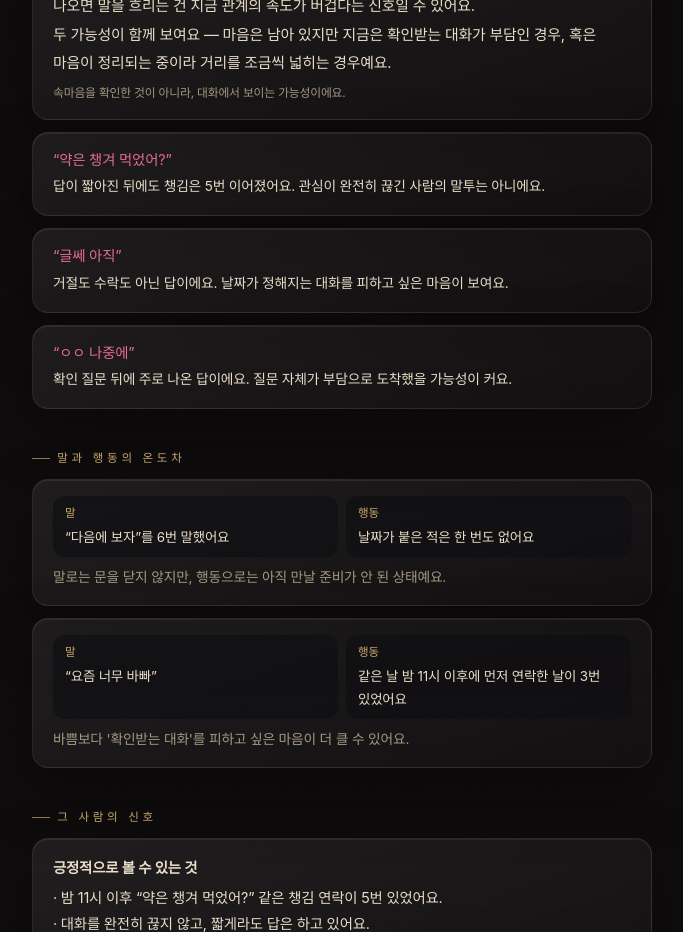
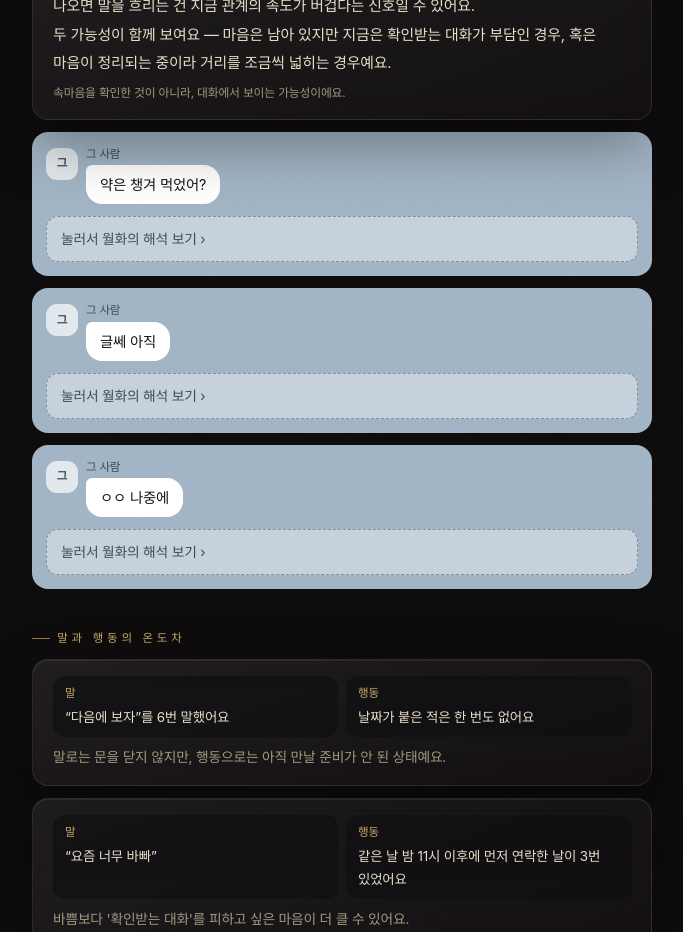
Before and after one commit to dkjy1416-oss/wolhayeon, a Next.js app: page /chat/sample in a window 1280 px wide. Shown: the part 1460-2392 px from the top of the page, without its empty margins (298-981 px from the left). Built offline with nearby package versions, Linux system fonts and the light colour scheme; no server answers; a web font is replaced by a local one.

Commit message:
0131 카톡 분석: 말풍선 해석·보관함·PDF (components/chat)

```diff
--- a/components/chat/AddToHome.tsx
+++ b/components/chat/AddToHome.tsx
@@ -46,7 +46,7 @@ export default function AddToHome() {
         ? "오른쪽 위 ⋮ 메뉴 → '홈 화면에 추가'"
         : "오른쪽 위 메뉴에서 '다른 브라우저로 열기' 후 홈 화면에 추가";
   return (
-    <div className="mx-auto mb-6 flex max-w-[620px] items-start gap-3 rounded-2xl border border-gold/25 bg-white/[0.04] px-4 py-3">
+    <div data-noprint className="mx-auto mb-6 flex max-w-[620px] items-start gap-3 rounded-2xl border border-gold/25 bg-white/[0.04] px-4 py-3">
       <span className="mt-0.5 text-[1.1rem]">🌙</span>
       <div className="flex-1">
         <p className="text-[0.86rem] font-semibold text-ivory">홈 화면에 추가해 두면 30일 동안 바로 다시 열 수 있어요</p>
--- a/components/chat/ChatResultView.tsx
+++ b/components/chat/ChatResultView.tsx
@@ -4,6 +4,7 @@ import Link from "next/link";
 import InView from "@/components/fx/InView";
 import SplitWords from "@/components/fx/SplitWords";
 import ResultChapterNav from "@/components/chat/ResultChapterNav";
+import RevealBubble from "@/components/chat/RevealBubble";
 import type { ChatOrder, ChatResult } from "@/lib/chat/types";
 
 const VIEW_DAYS = 30;
@@ -94,11 +95,9 @@ export default function ChatResultView({
             <p className="whitespace-pre-line text-[0.93rem] leading-[1.9] text-ivory">{r.partner_mind.reading}</p>
             <p className="mt-2 text-[0.74rem] text-ivory-dim">속마음을 확인한 것이 아니라, 대화에서 보이는 가능성이에요.</p>
           </div>
+          {/* 11/28: 근거 대화를 말풍선으로 — 누르면 해석 */}
           {r.partner_mind.clues.map((c, i) => (
-            <div key={i} className={card}>
-              <p className="text-[0.9rem] text-[#e46b8a]">“{c.quote}”</p>
-              <p className="mt-1 text-[0.86rem] leading-[1.8] text-ivory">{c.meaning}</p>
-            </div>
+            <RevealBubble key={i} quote={c.quote} meaning={c.meaning} who={partner} />
           ))}
         </InView>
       )}
--- /dev/null
+++ b/components/chat/MyResults.tsx
@@ -0,0 +1,51 @@
+"use client";
+
+import { useState } from "react";
+import Link from "next/link";
+
+export default function MyResults() {
+  const [email, setEmail] = useState("");
+  const [busy, setBusy] = useState(false);
+  const [msg, setMsg] = useState<{ ok: boolean; text: string } | null>(null);
+  const send = async () => {
+    setMsg(null);
+    if (!/^[^\s@]+@[^\s@]+\.[^\s@]+$/.test(email.trim())) return setMsg({ ok: false, text: "이메일을 확인해 주세요." });
+    setBusy(true);
+    try {
+      const r = await fetch("/api/chat/my", { method: "POST", headers: { "Content-Type": "application/json" }, body: JSON.stringify({ email }) });
+      const j = (await r.json().catch(() => ({}))) as { ok?: boolean; message?: string };
+      setMsg({ ok: !!j.ok, text: j.message ?? "잠시 후 다시 시도해 주세요." });
+    } catch {
+      setMsg({ ok: false, text: "잠시 후 다시 시도해 주세요." });
+    } finally {
+      setBusy(false);
+    }
+  };
+  return (
+    <div>
+      <p className="fx-kicker text-gold">My report</p>
+      <h1 className="font-display mt-3 text-[1.6rem] font-bold leading-snug text-ivory">
+        내 카톡 분석 결과
+        <br />
+        다시 보기
+      </h1>
+      <p className="mt-3 text-[0.9rem] leading-[1.8] text-ivory-dim">결제할 때 적은 이메일을 넣으면, 결과 링크를 메일로 다시 보내 드려요. 결과는 결제일부터 30일 동안 열 수 있어요.</p>
+      <input
+        type="email"
+        inputMode="email"
+        autoComplete="email"
+        value={email}
+        onChange={(e) => setEmail(e.target.value)}
+        placeholder="example@naver.com"
+        className="mt-6 h-13 w-full rounded-xl border border-gold-dim bg-ink px-4 py-3.5 text-ivory placeholder:text-ivory-dim/50"
+      />
+      <button type="button" onClick={send} disabled={busy} className="mt-3 flex min-h-14 w-full items-center justify-center rounded-full bg-gradient-to-b from-burgundy to-burgundy-deep font-semibold text-ivory disabled:opacity-60">
+        {busy ? "보내는 중…" : "결과 링크 메일로 받기"}
+      </button>
+      {msg && <p className={`mt-3 text-[0.86rem] leading-[1.7] ${msg.ok ? "text-ivory" : "text-thread"}`}>{msg.text}</p>}
+      <p className="mt-8 text-[0.8rem] leading-[1.8] text-ivory-dim">
+        메일이 안 오면 오른쪽 아래 고객센터로 알려 주세요. · <Link href="/chat" className="underline">카톡 분석 처음으로</Link>
+      </p>
+    </div>
+  );
+}
--- /dev/null
+++ b/components/chat/ResultTools.tsx
@@ -0,0 +1,19 @@
+"use client";
+
+/** 11/28 (경쟁사 비교): 결과 PDF 저장 · 다른 기기에서 다시 보기 */
+import Link from "next/link";
+
+export default function ResultTools() {
+  return (
+    <div data-noprint className="mx-auto mt-10 grid max-w-[620px] grid-cols-2 gap-2">
+      <style>{`@media print{[data-noprint],nav[aria-label="리포트 목차"],#ask,iframe{display:none!important}html,body{-webkit-print-color-adjust:exact;print-color-adjust:exact;background:#0e0b0d!important}.reveal{opacity:1!important;transform:none!important}}`}</style>
+      <button type="button" onClick={() => window.print()} className="flex min-h-12 items-center justify-center rounded-full border border-white/20 text-[0.88rem] text-ivory">
+        PDF로 저장하기
+      </button>
+      <Link href="/chat/my" className="flex min-h-12 items-center justify-center rounded-full border border-white/20 text-[0.88rem] text-ivory">
+        다른 기기에서 다시 보기
+      </Link>
+      <p className="col-span-2 text-center text-[0.72rem] text-ivory-dim">PDF 저장: 인쇄 화면에서 &lsquo;PDF로 저장&rsquo;을 고르세요 · 링크를 잃어버려도 이메일로 다시 받을 수 있어요</p>
+    </div>
+  );
+}
--- /dev/null
+++ b/components/chat/RevealBubble.tsx
@@ -0,0 +1,37 @@
+"use client";
+
+/**
+ * 11/28 (경쟁사 비교): 근거 대화를 카톡 말풍선으로 보여 주고, 누르면 해석이 펼쳐짐.
+ * 해석은 '대화에서 보이는 가능성' — 단정하지 않는다.
+ */
+import { useState } from "react";
+
+export default function RevealBubble({ quote, meaning, who }: { quote: string; meaning: string; who: string }) {
+  const [open, setOpen] = useState(false);
+  return (
+    <div className="mt-3 rounded-2xl bg-[#b2c7da]/90 px-3.5 py-3.5">
+      <div className="flex items-start gap-2">
+        <span className="mt-0.5 flex h-8 w-8 shrink-0 items-center justify-center rounded-[11px] bg-white/70 text-[0.72rem] font-bold text-[#3b4a5a]">{who.slice(0, 1)}</span>
+        <div className="min-w-0">
+          <p className="text-[0.72rem] text-[#3b4a5a]">{who}</p>
+          <p className="mt-0.5 inline-block rounded-2xl rounded-tl-md bg-white px-3.5 py-2 text-[0.9rem] leading-[1.6] text-[#1a1215]">{quote}</p>
+        </div>
+      </div>
+      <button
+        type="button"
+        onClick={() => setOpen((v) => !v)}
+        aria-expanded={open}
+        className={`mt-3 w-full rounded-xl px-3.5 py-2.5 text-left text-[0.86rem] leading-[1.75] transition-colors ${open ? "bg-[#1a1215]/90 text-ivory" : "border border-dashed border-[#3b4a5a]/50 bg-white/40 text-[#3b4a5a]"}`}
+      >
+        {open ? (
+          <>
+            <span className="mb-1 block text-[0.72rem] text-[#e46b8a]">월화가 읽은 가능성</span>
+            {meaning}
+          </>
+        ) : (
+          "눌러서 월화의 해석 보기 ›"
+        )}
+      </button>
+    </div>
+  );
+}
```
